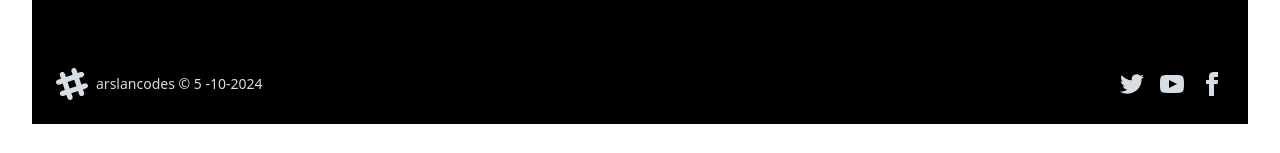
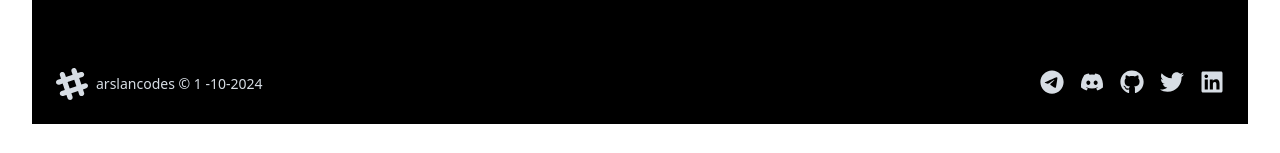
Before and after one commit to arslan-codes/Decentralized-BankDapp, a React (Vite) app in the folder frontend/: page / in a window 1280 px wide. Shown: the part 788-941 px from the top of the page. Built offline with nearby package versions, Linux system fonts and the light colour scheme.

Commit message:
possible ui updated

```diff
--- a/frontend/package.json
+++ b/frontend/package.json
@@ -11,6 +11,9 @@
     "preview": "vite preview"
   },
   "dependencies": {
+    "@fortawesome/fontawesome-free": "^6.6.0",
+    "@fortawesome/free-brands-svg-icons": "^6.6.0",
+    "@fortawesome/react-fontawesome": "^0.2.2",
     "react": "^18.3.1",
     "react-dom": "^18.3.1",
     "react-router-dom": "^6.27.0",
--- a/frontend/src/components/Footer.jsx
+++ b/frontend/src/components/Footer.jsx
@@ -1,4 +1,12 @@
 import React from "react";
+import { FontAwesomeIcon } from "@fortawesome/react-fontawesome";
+import {
+  faLinkedin,
+  faTwitter,
+  faTelegram,
+  faDiscord,
+  faGithub,
+} from "@fortawesome/free-brands-svg-icons";
 
 const Footer = () => {
   return (
@@ -17,43 +25,60 @@ const Footer = () => {
             <path d="M22.672 15.226l-2.432.811.841 2.515c.33 1.019-.209 2.127-1.23 2.456-1.15.325-2.148-.321-2.463-1.226l-.84-2.518-5.013 1.677.84 2.517c.391 1.203-.434 2.542-1.831 2.542-.88 0-1.601-.564-1.86-1.314l-.842-2.516-2.431.809c-1.135.328-2.145-.317-2.463-1.229-.329-1.018.211-2.127 1.231-2.456l2.432-.809-1.621-4.823-2.432.808c-1.355.384-2.558-.59-2.558-1.839 0-.817.509-1.582 1.327-1.846l2.433-.809-.842-2.515c-.33-1.02.211-2.129 1.232-2.458 1.02-.329 2.13.209 2.461 1.229l.842 2.515 5.011-1.677-.839-2.517c-.403-1.238.484-2.553 1.843-2.553.819 0 1.585.509 1.85 1.326l.841 2.517 2.431-.81c1.02-.33 2.131.211 2.461 1.229.332 1.018-.21 2.126-1.23 2.456l-2.433.809 1.622 4.823 2.433-.809c1.242-.401 2.557.484 2.557 1.838 0 .819-.51 1.583-1.328 1.847m-8.992-6.428l-5.01 1.675 1.619 4.828 5.011-1.674-1.62-4.829z"></path>
           </svg>
           <p>
-            arslancodes © {new Date().getDay()} -{new Date().getMonth()}-
+            arslancodes © {new Date().getDate()} -{new Date().getMonth()}-
             {new Date().getFullYear()}
           </p>
         </aside>
         <nav className="grid-flow-col gap-4 md:place-self-center md:justify-self-end">
-          <a>
-            <svg
-              xmlns="http://www.w3.org/2000/svg"
-              width="24"
-              height="24"
-              viewBox="0 0 24 24"
-              className="fill-current size-4 sm:size-6"
-            >
-              <path d="M24 4.557c-.883.392-1.832.656-2.828.775 1.017-.609 1.798-1.574 2.165-2.724-.951.564-2.005.974-3.127 1.195-.897-.957-2.178-1.555-3.594-1.555-3.179 0-5.515 2.966-4.797 6.045-4.091-.205-7.719-2.165-10.148-5.144-1.29 2.213-.669 5.108 1.523 6.574-.806-.026-1.566-.247-2.229-.616-.054 2.281 1.581 4.415 3.949 4.89-.693.188-1.452.232-2.224.084.626 1.956 2.444 3.379 4.6 3.419-2.07 1.623-4.678 2.348-7.29 2.04 2.179 1.397 4.768 2.212 7.548 2.212 9.142 0 14.307-7.721 13.995-14.646.962-.695 1.797-1.562 2.457-2.549z"></path>
-            </svg>
+          <a
+            href="https://t.me/arslankodes"
+            target="_blank"
+            rel="noopener noreferrer"
+          >
+            <FontAwesomeIcon
+              icon={faTelegram}
+              className="fill-current size-4 sm:size-6 cursor-pointer"
+            />
           </a>
-          <a>
-            <svg
-              xmlns="http://www.w3.org/2000/svg"
-              width="24"
-              height="24"
-              viewBox="0 0 24 24"
-              className="fill-current size-4 sm:size-6"
-            >
-              <path d="M19.615 3.184c-3.604-.246-11.631-.245-15.23 0-3.897.266-4.356 2.62-4.385 8.816.029 6.185.484 8.549 4.385 8.816 3.6.245 11.626.246 15.23 0 3.897-.266 4.356-2.62 4.385-8.816-.029-6.185-.484-8.549-4.385-8.816zm-10.615 12.816v-8l8 3.993-8 4.007z"></path>
-            </svg>
+          <a
+            href="https://discord.com/arslankodes"
+            target="_blank"
+            rel="noopener noreferrer"
+          >
+            <FontAwesomeIcon
+              icon={faDiscord}
+              className="fill-current size-4 sm:size-6 cursor-pointer"
+            />
           </a>
-          <a>
-            <svg
-              xmlns="http://www.w3.org/2000/svg"
-              width="24"
-              height="24"
-              viewBox="0 0 24 24"
-              className="fill-current"
-            >
-              <path d="M9 8h-3v4h3v12h5v-12h3.642l.358-4h-4v-1.667c0-.955.192-1.333 1.115-1.333h2.885v-5h-3.808c-3.596 0-5.192 1.583-5.192 4.615v3.385z"></path>
-            </svg>
+          <a
+            href="https://github.com/arslan-codes"
+            target="_blank"
+            rel="noopener noreferrer"
+          >
+            <FontAwesomeIcon
+              icon={faGithub}
+              className="fill-current size-4 sm:size-6 cursor-pointer"
+            />
+          </a>
+          <a
+            href="https://x.com/arslnkodes"
+            target="_blank"
+            rel="noopener noreferrer"
+          >
+            <FontAwesomeIcon
+              icon={faTwitter}
+              className="fill-current size-4 sm:size-6 cursor-pointer"
+            />
+          </a>
+          <a
+            href="https://linkedin.com/in/arslancodes"
+            target="_blank"
+            rel="noopener noreferrer"
+          >
+            <FontAwesomeIcon
+              icon={faLinkedin}
+              className="fill-current size-4 sm:size-6 cursor-pointer"
+            />
           </a>
         </nav>
       </footer>
--- a/frontend/src/pages/About.jsx
+++ b/frontend/src/pages/About.jsx
@@ -31,16 +31,6 @@ const About = () => {
           />
         </div>
       </div>
-
-      <div className="text-center text-balance my-12">
-        <h1 className="text-5xl font-bold m-4 tracking-tight text-white">
-          Meet Our Team
-        </h1>
-        <p>
-          Get to know the people behind KavaSaki who work tirelessly to bring
-          you the best banking experience.
-        </p>
-      </div>
     </Layout>
   );
 };
--- a/frontend/src/pages/Hero.jsx
+++ b/frontend/src/pages/Hero.jsx
@@ -18,12 +18,6 @@ const Hero = () => {
             traditional assets in one secure platform.
           </p>
           <div className="mt-6 md:mt-10 flex flex-col sm:flex-row items-center justify-center gap-x-6">
-            {/* <a
-              href="#"
-              className="rounded-md bg-pink-600 px-2 sm:px-3.5  py-1.5 sm:py-2.5 text-xs sm:text-sm font-semibold text-white shadow-sm hover:bg-pink-900 focus-visible:outline focus-visible:outline-2 focus-visible:outline-offset-2 focus-visible:outline-indigo-600 focus-cursor-mouse"
-            >
-              Connect Wallet
-            </a> */}
             <button
               type="button"
               class="text-gray-900  hover:bg-pink-900 bg-pink-100
--- a/frontend/src/pages/Withdraw.jsx
+++ b/frontend/src/pages/Withdraw.jsx
@@ -73,15 +73,13 @@ const Withdraw = () => {
             </div>
 
             {/* Buy Section */}
-            <div className="flex justify-start items-center mb-4">
+            <div className="flex justify-start items-center mb-1">
               <div className="w-full">
-                <p className="text-gray-900 text-base sm:text-2xl font-semibold my-1 sm:my-2">
+                <p className="text-gray-900 text-base sm:text-xl font-semibold my-1 sm:my-2">
                   Previous Withdraws
                 </p>{" "}
                 <div>
-                  {" "}
-                  <p className="text-black">All Withdraws</p>
-                  <div class="w-full h-24 overflow-y-auto p-4  text-black border-0  whitespace-normal"></div>
+                  <div class="w-full h-24 overflow-y-auto p-4  text-black   whitespace-normal"></div>
                 </div>
               </div>
             </div>
```
Also changed, not shown: frontend/public/cut-online-payment-security.png (renamed from frontend/src/assets/cut-online-payment-security.png), 1 other file (tests, documents, lock files or other folders).
